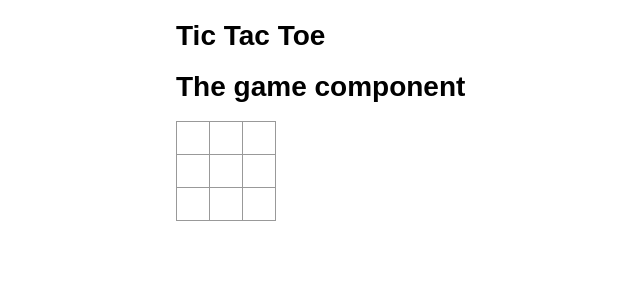
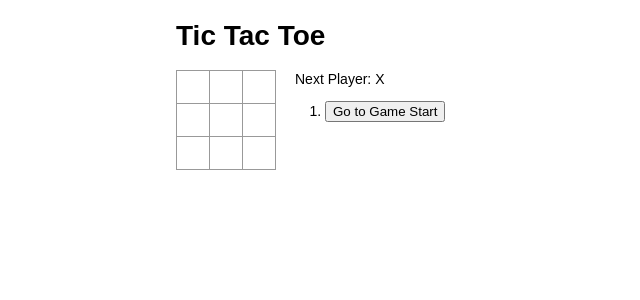
Before and after one commit to MdNazmulHaqueA/react-tic-tac-toe, a React (Create React App) app: page / in a window 1280 px wide. Shown: the top 300 px of the page, without its empty margins (214-854 px from the left). Built offline with nearby package versions, Linux system fonts and the light colour scheme.

Commit message:
implement jump functionality

```diff
--- a/src/components/game.jsx
+++ b/src/components/game.jsx
@@ -42,15 +42,43 @@
         });
     };
 
+    jumpTo = step => {
+        this.setState({
+            stepNumber: step,
+            xIsNext: step % 2 === 0
+        });
+    };
+
     render() {
         const history = this.state.history;
         const current = history[this.state.stepNumber];
         const winner = calculateWinner(current.squares);
-        console.log(winner);
+
+        const moves = history.map((_, move) => {
+            const desc = move ? 'Go to Move #' + move : 'Go to Game Start';
+            return (
+                <li key={move}>
+                    <button onClick={() => this.jumpTo(move)}>{desc}</button>
+                </li>
+            );
+        });
+
+        let status = '';
+        if (winner) {
+            status = 'Winner: ' + winner;
+        } else {
+            status = 'Next Player: ' + (this.state.xIsNext ? 'X' : 'O');
+        }
+
         return (
-            <div>
-                <h1>The game component</h1>
-                <Board onClick={this.handleClick} squares={current.squares} />
+            <div className="game">
+                <div className="game-board">
+                    <Board onClick={this.handleClick} squares={current.squares} />
+                </div>
+                <div className="game-info">
+                    <div>{status}</div>
+                    <ol>{moves}</ol>
+                </div>
             </div>
         );
     }
```
